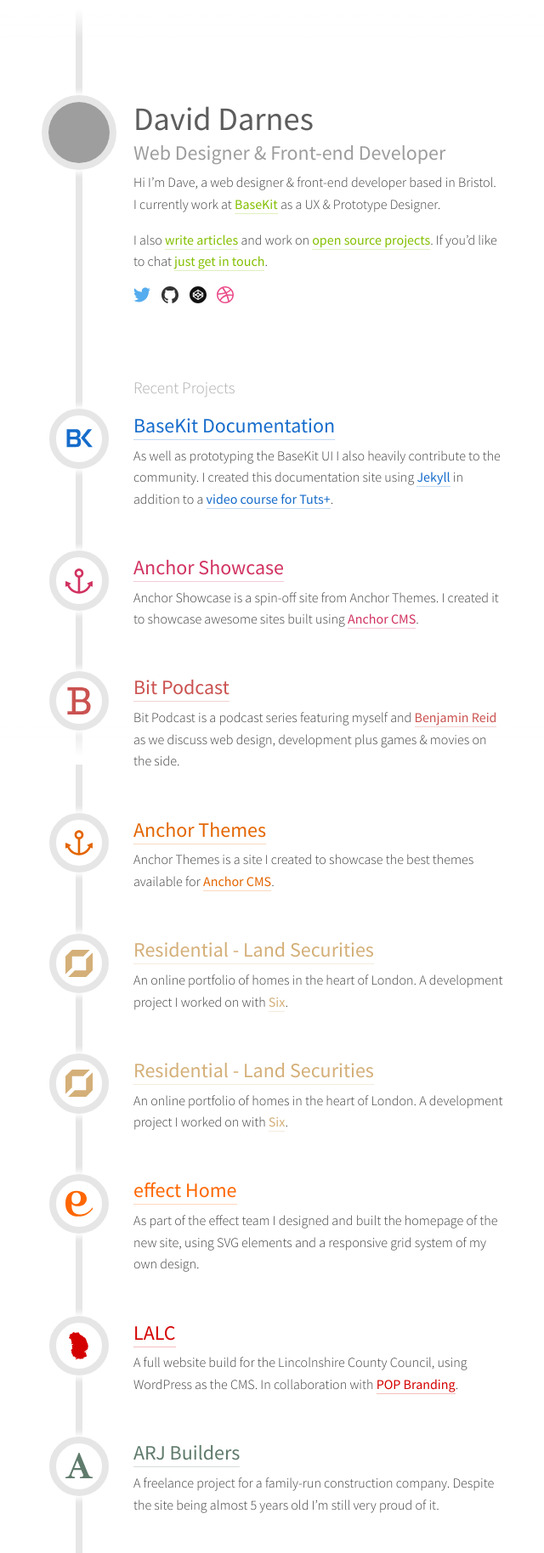
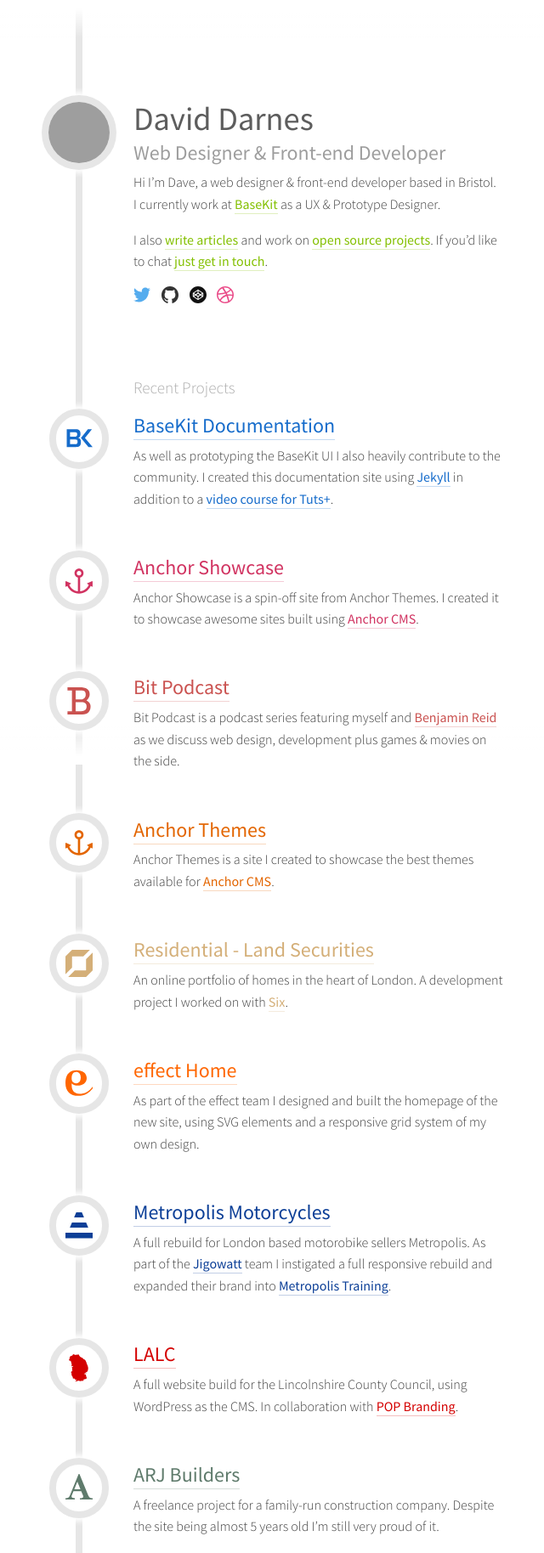
Before and after one commit to daviddarnes/darn.es, a Jekyll site: the page built from index.md, in a window 1280 px wide, cut to the strip 0-1828 px from the top of the page. Shown: the whole strip at 85% size, without its empty margins (320-960 px from the left). Built offline with Jekyll 4.4.1, drawn with Linux system fonts in a browser that asks for light colours; grey boxes are pictures that could not be loaded.

Commit message:
Amends missing item

```diff
--- a/_data/sites.yml
+++ b/_data/sites.yml
@@ -24,16 +24,16 @@
   title: "Residential - Land Securities"
   colour: "#D4AF78"
   content: "An online portfolio of homes in the heart of London. A development project I worked on with [Six](http://www.madebysix.com/)."
-- link: "http://residentialbylandsecurities.com/"
-  icon: ls
-  title: "Residential - Land Securities"
-  colour: "#D4AF78"
-  content: "An online portfolio of homes in the heart of London. A development project I worked on with [Six](http://www.madebysix.com/)."
 - link: "http://www.effectdigital.com/"
   icon: e
   title: "effect Home"
   colour: "#FF6600"
   content: "As part of the effect team I designed and built the homepage of the new site, using SVG elements and a responsive grid system of my own design."
+- link: "http://www.metropolismotorcycles.com/"
+  icon: cone
+  title: "Metropolis Motorcycles"
+  colour: "#0C3F97"
+  content: "A full rebuild for London based motorobike sellers Metropolis. As part of the [Jigowatt](http://jigowatt.co.uk/) team I instigated a full responsive rebuild and expanded their brand into [Metropolis Training](http://www.metropolismotorcycles.com/training/)."
 - link: "http://www.lalc.co.uk/?cab_hide_site=true"
   icon: lincolnshire
   title: "LALC"
```
